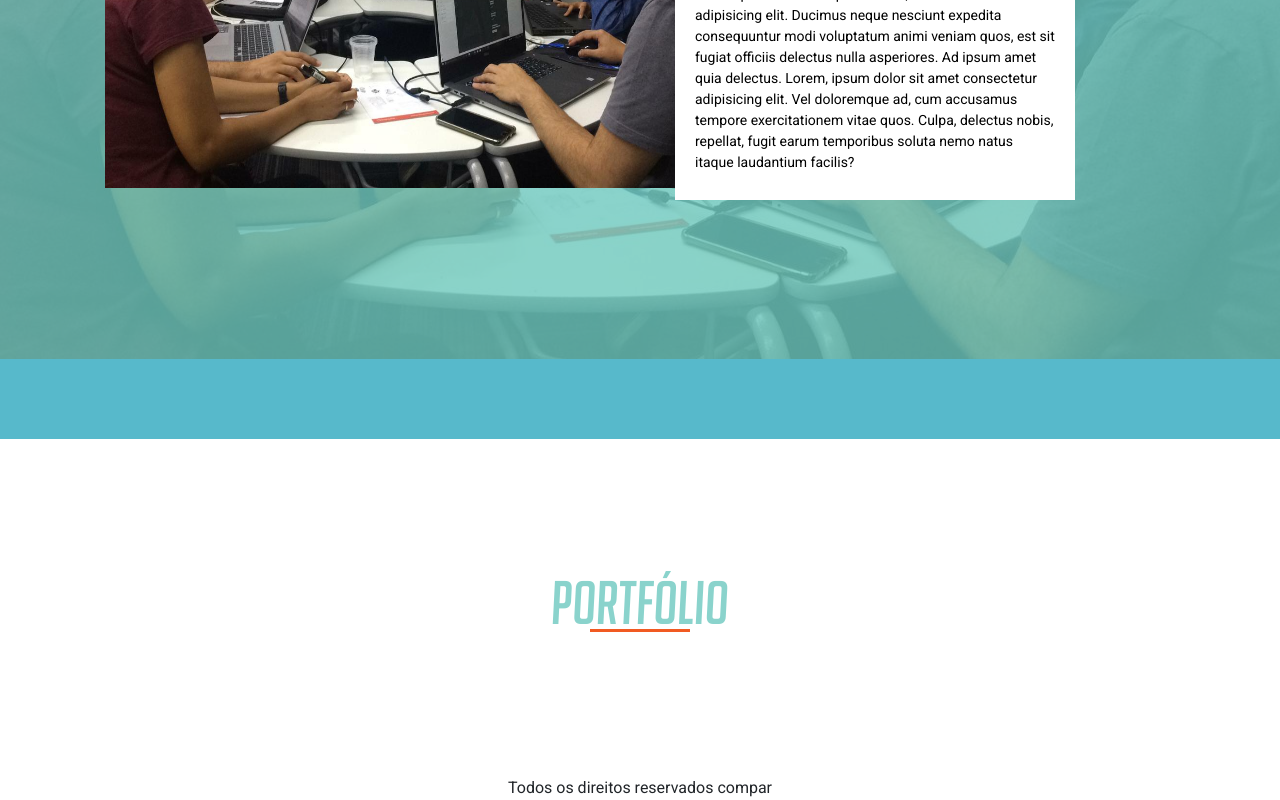
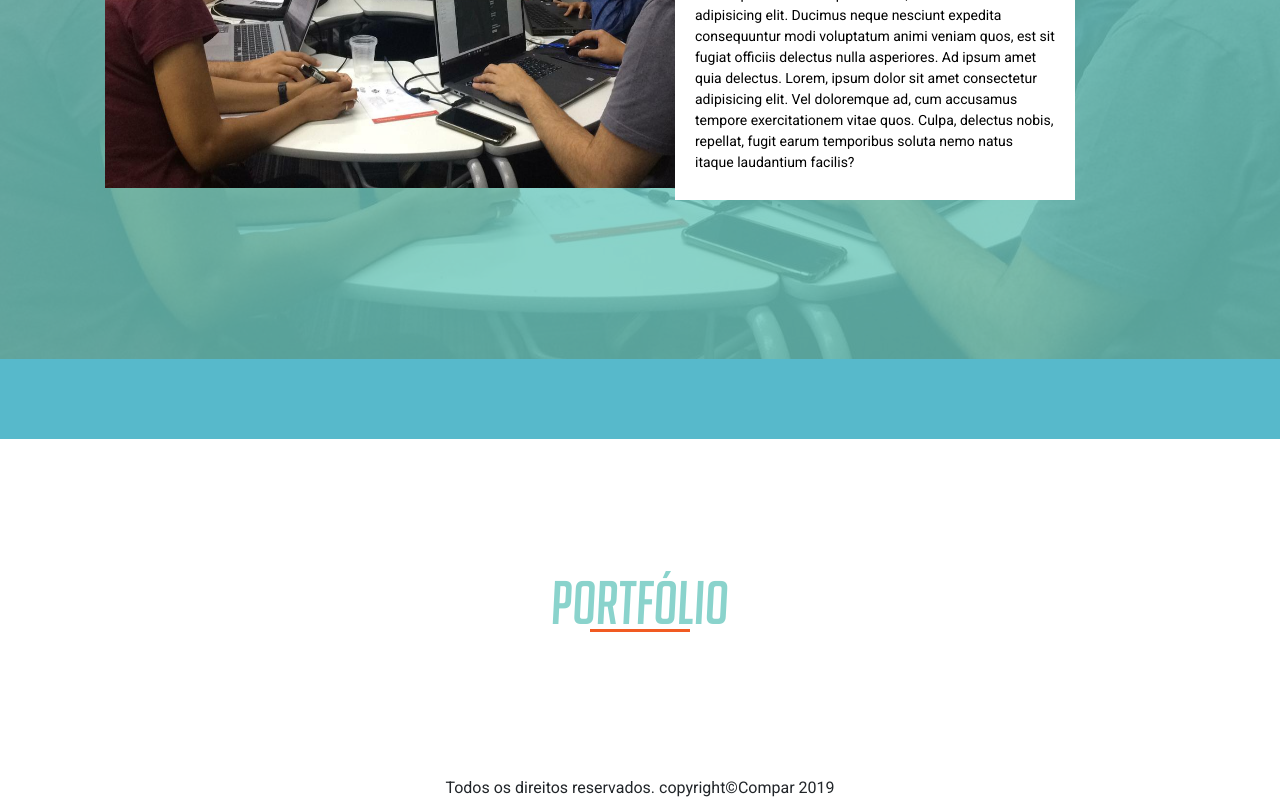
Before and after one commit to tucamefe/compar, a plain HTML site: page index.html in a window 1280 px wide. Shown: the part 1161-1961 px from the top of the page. Drawn offline with Linux system fonts and the light colour scheme.

Commit message:
test git

```diff
--- a/index.html
+++ b/index.html
@@ -121,7 +121,7 @@
       <div class="container">
         <div class="row">
           <div class="col-lg-8 mx-auto text-center">
-            Todos os direitos reservados  compar
+            Todos os direitos reservados. copyright©Compar 2019
           </div>
         </div>
       </div>
```
